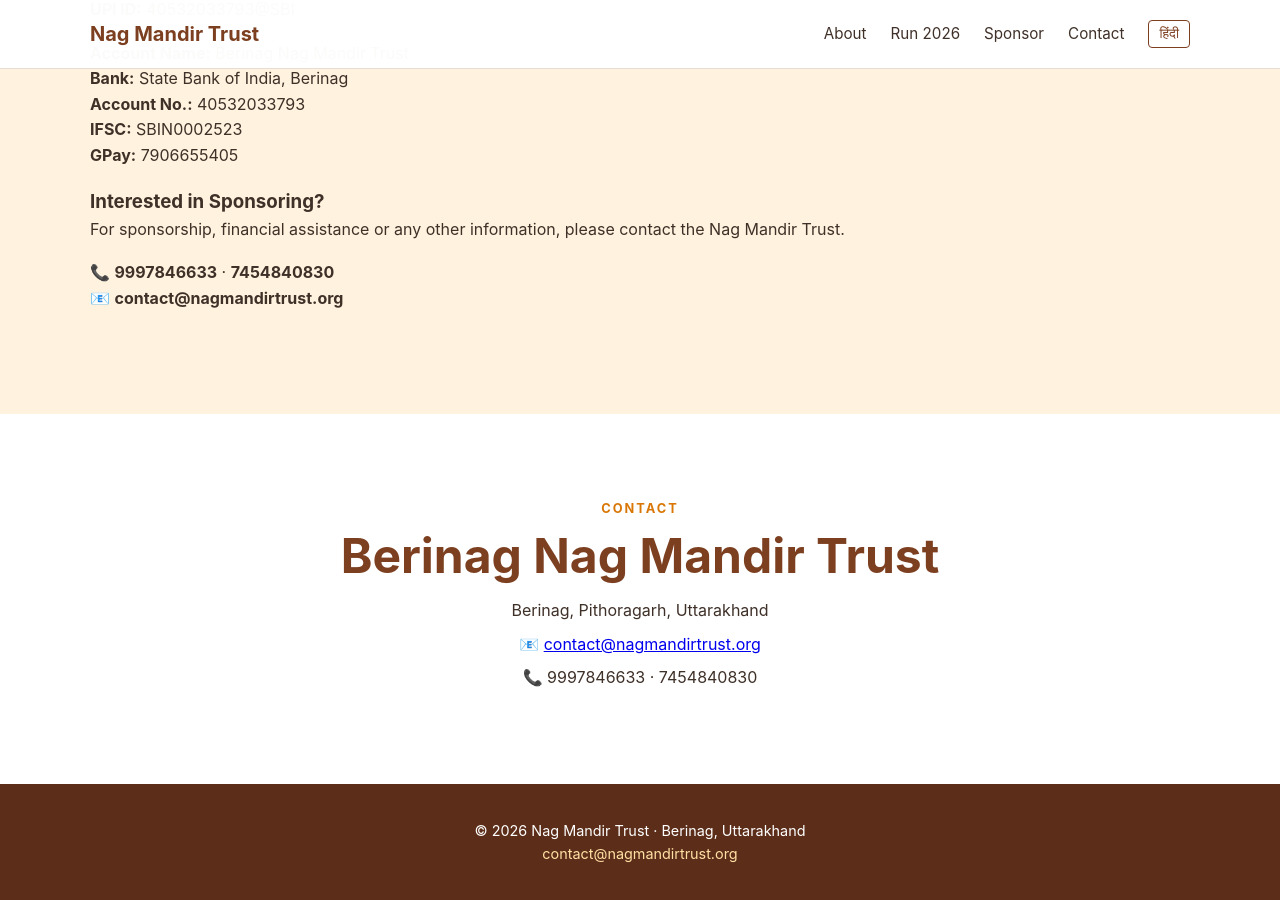
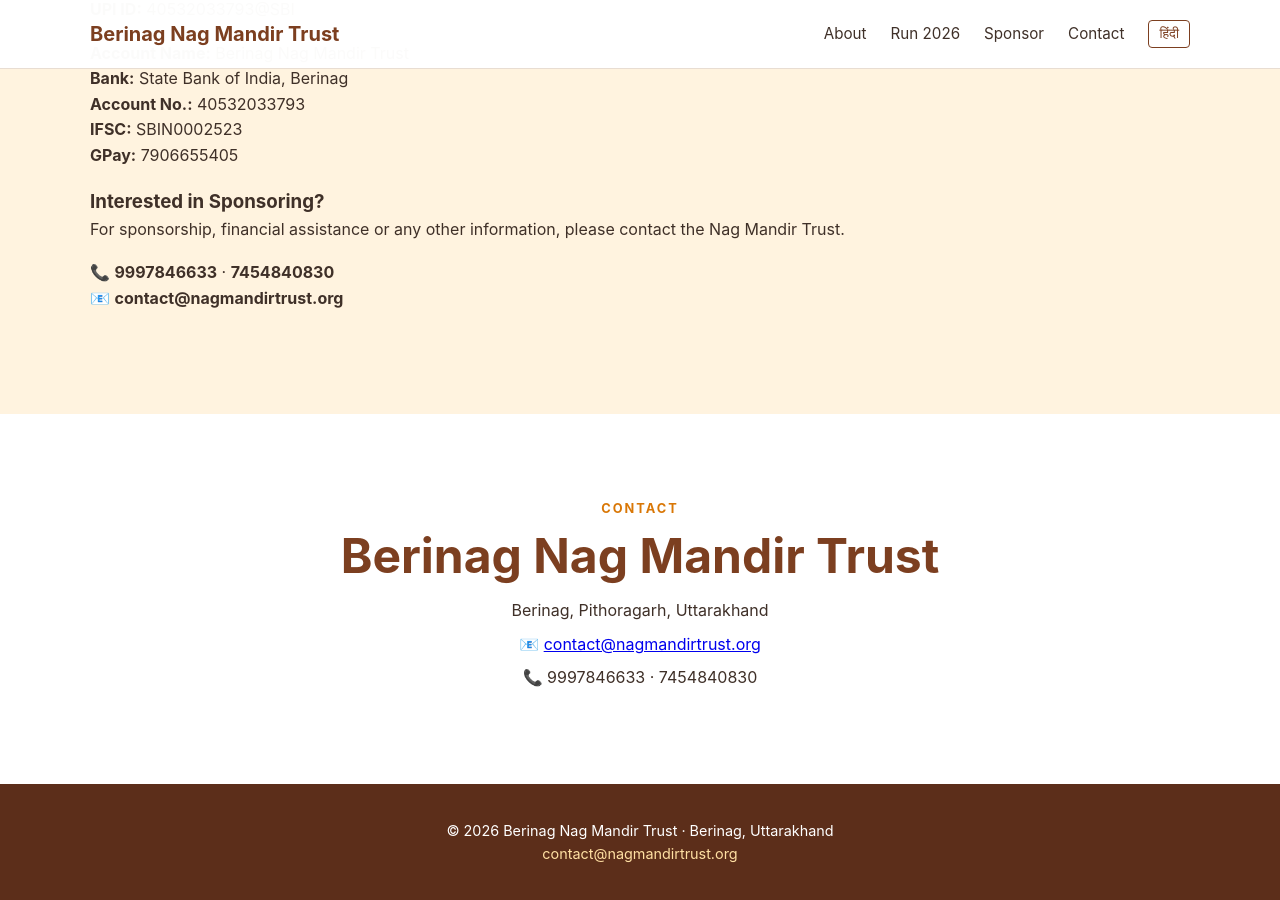
Before and after one commit to ppant/nagmandirtrust, a Jekyll site: the page built from index.md, in a window 1280 px wide and 900 px high, scrolled down 5238 px. Built offline with Jekyll 4.4.1, drawn with Linux system fonts in a browser that asks for light colours; some of the changed text lies outside the part shown.

Commit message:
Update Trust name in header and footer

```diff
--- a/_layouts/default.html
+++ b/_layouts/default.html
@@ -23,9 +23,10 @@
 
     <div class="nav-container">
 
-        <a href="{{ '/' | relative_url }}" class="logo">
-            Nag Mandir Trust
-        </a>
+    <a href="{{ '/' | relative_url }}" class="logo">
+        <span class="en">Berinag Nag Mandir Trust</span>
+        <span class="hi">बेरीनाग नाग मंदिर ट्रस्ट</span>
+    </a>
 
         <nav>
             <a href="#about">
@@ -66,8 +67,15 @@
 <footer>
 
     <p>
-        © {{ site.time | date: '%Y' }} Nag Mandir Trust
-        · Berinag, Uttarakhand
+        <span class="en">
+            © {{ site.time | date: '%Y' }} Berinag Nag Mandir Trust
+            · Berinag, Uttarakhand
+        </span>
+
+        <span class="hi">
+            © {{ site.time | date: '%Y' }} बेरीनाग नाग मंदिर ट्रस्ट
+            · बेरीनाग, उत्तराखंड
+        </span>
     </p>
 
     <p>
--- a/index.md
+++ b/index.md
@@ -17,7 +17,7 @@
             <div class="en">
 
                 <h1>
-                    Nag Mandir Trust
+                    Berinag Nag Mandir Trust
                 </h1>
 
                 <p class="hero-subtitle">
@@ -62,7 +62,7 @@
             <div class="hi">
 
                 <h1>
-                    नाग मंदिर ट्रस्ट
+                    बेरीनाग नाग मंदिर ट्रस्ट
                 </h1>
 
                 <p class="hero-subtitle">
```
